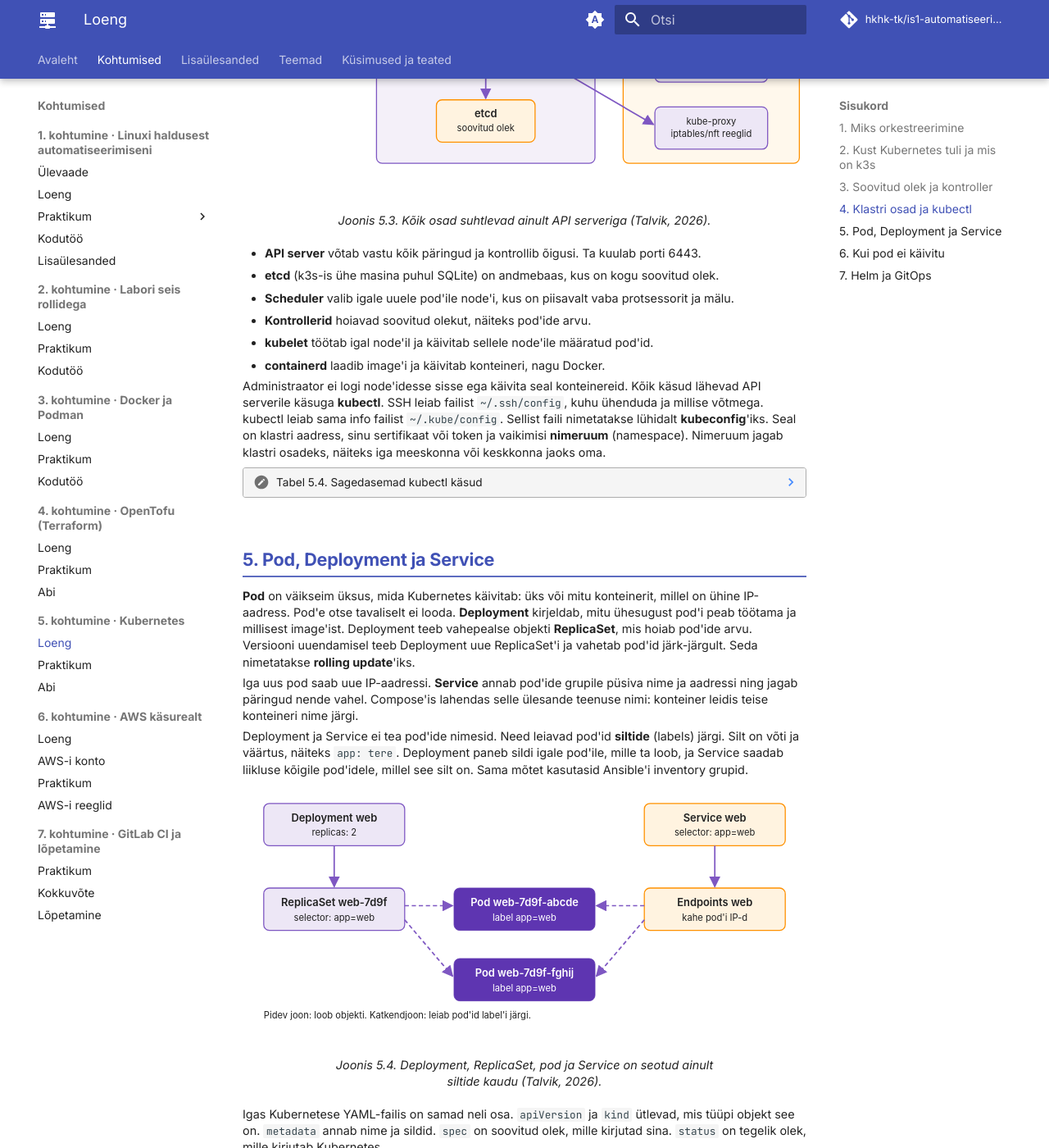
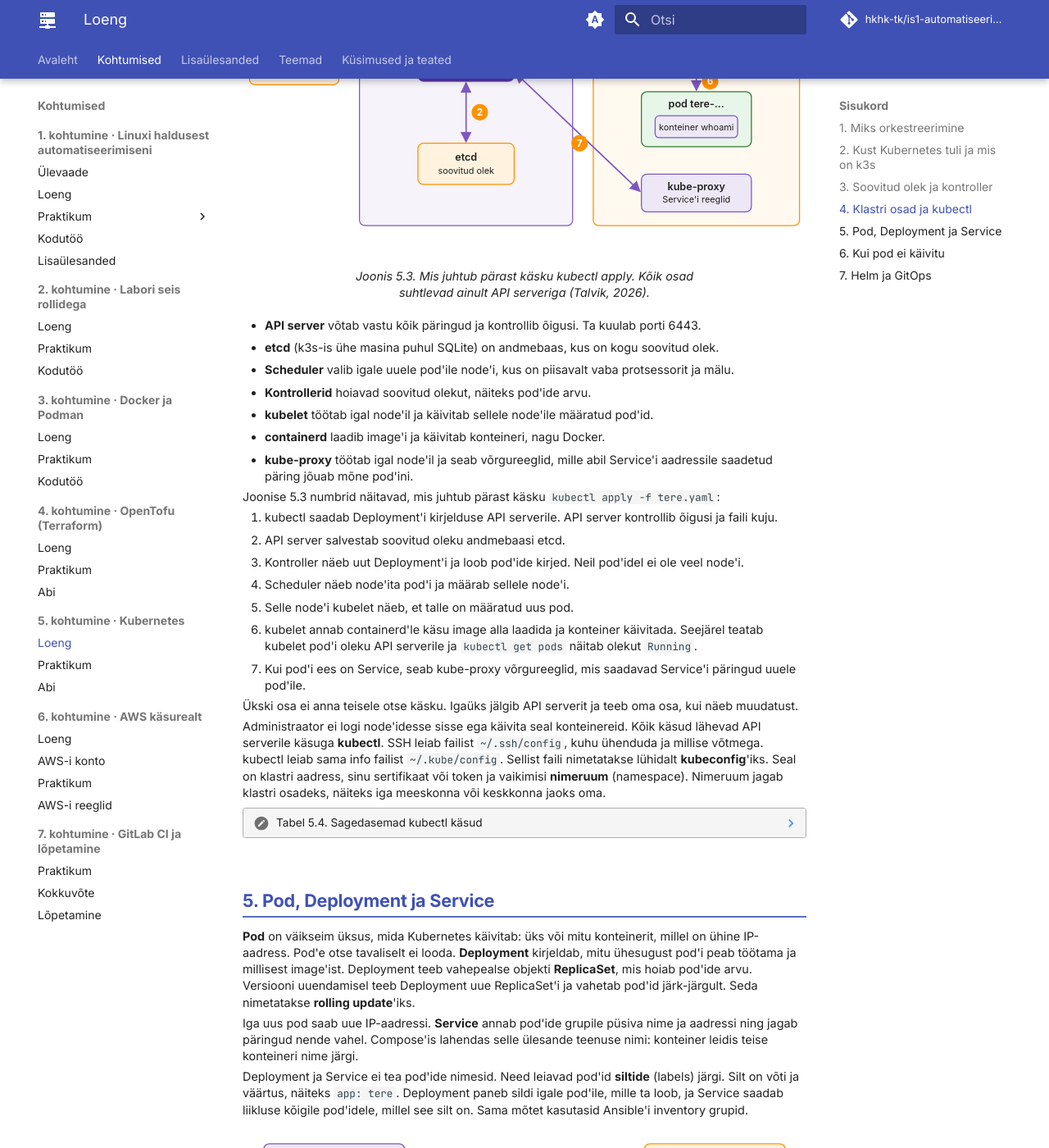
Before and after one commit to hkhk-tk/is1-automatiseerimine, an MkDocs documentation site: the page built from docs/k05/loeng.md, in a window 1280 px wide and 1400 px high, scrolled down 2924 px. Shown: the whole window at 82% size. Built offline with MkDocs 1.6.1 and Material for MkDocs 9.7.7, drawn with Linux system fonts in a browser that asks for light colours; comment, search, counter and statistics services are not loaded.

Commit message:
K5 loeng: joonis sammudega kubectl apply'st pod'ini, kube-proxy

```diff
--- a/docs/k05/loeng.md
+++ b/docs/k05/loeng.md
@@ -130,8 +130,8 @@ Ansible ja Kubernetes ei välista teineteist. Ansible'iga paigaldatakse sageli k
 Klaster koosneb kahest osast. **Control plane** hoiab klastri kirjeldust ja otsustab, kus miski töötab. **Node**'idel töötavad pod'id. k3s-is võib sama masin olla korraga control plane ja node, nagu praktikumis masin `control`.
 
 <figure markdown="span">
-  ![Control plane: API server, andmebaas, scheduler ja kontrollerid; node'il kubelet ja containerd](assets/k05_juhttasand.svg)
-  <figcaption>Joonis 5.3. Kõik osad suhtlevad ainult API serveriga (Talvik, 2026).</figcaption>
+  ![Seitse nummerdatud sammu: kubectl saadab faili API serverile, see salvestab etcd-sse, kontroller loob pod'i, scheduler valib node'i, kubelet näeb pod'i, containerd käivitab konteineri, kube-proxy seab Service'i reeglid](assets/k05_juhttasand.svg)
+  <figcaption>Joonis 5.3. Mis juhtub pärast käsku kubectl apply. Kõik osad suhtlevad ainult API serveriga (Talvik, 2026).</figcaption>
 </figure>
 
 - **API server** võtab vastu kõik päringud ja kontrollib õigusi. Ta kuulab porti 6443.
@@ -140,6 +140,19 @@ Klaster koosneb kahest osast. **Control plane** hoiab klastri kirjeldust ja otsu
 - **Kontrollerid** hoiavad soovitud olekut, näiteks pod'ide arvu.
 - **kubelet** töötab igal node'il ja käivitab sellele node'ile määratud pod'id.
 - **containerd** laadib image'i ja käivitab konteineri, nagu Docker.
+- **kube-proxy** töötab igal node'il ja seab võrgureeglid, mille abil Service'i aadressile saadetud päring jõuab mõne pod'ini.
+
+Joonise 5.3 numbrid näitavad, mis juhtub pärast käsku `kubectl apply -f tere.yaml`:
+
+1. kubectl saadab Deployment'i kirjelduse API serverile. API server kontrollib õigusi ja faili kuju.
+2. API server salvestab soovitud oleku andmebaasi etcd.
+3. Kontroller näeb uut Deployment'i ja loob pod'ide kirjed. Neil pod'idel ei ole veel node'i.
+4. Scheduler näeb node'ita pod'i ja määrab sellele node'i.
+5. Selle node'i kubelet näeb, et talle on määratud uus pod.
+6. kubelet annab containerd'le käsu image alla laadida ja konteiner käivitada. Seejärel teatab kubelet pod'i oleku API serverile ja `kubectl get pods` näitab olekut `Running`.
+7. Kui pod'i ees on Service, seab kube-proxy võrgureeglid, mis saadavad Service'i päringud uuele pod'ile.
+
+Ükski osa ei anna teisele otse käsku. Igaüks jälgib API serverit ja teeb oma osa, kui näeb muudatust.
 
 Administraator ei logi node'idesse sisse ega käivita seal konteinereid. Kõik käsud lähevad API serverile käsuga **kubectl**. SSH leiab failist `~/.ssh/config`, kuhu ühenduda ja millise võtmega. kubectl leiab sama info failist `~/.kube/config`. Sellist faili nimetatakse lühidalt **kubeconfig**'iks. Seal on klastri aadress, sinu sertifikaat või token ja vaikimisi **nimeruum** (namespace). Nimeruum jagab klastri osadeks, näiteks iga meeskonna või keskkonna jaoks oma.
 
```
Also changed, not shown: docs/k05/assets/k05_juhttasand.svg, docs/k05/assets/k05_labelid.svg.
